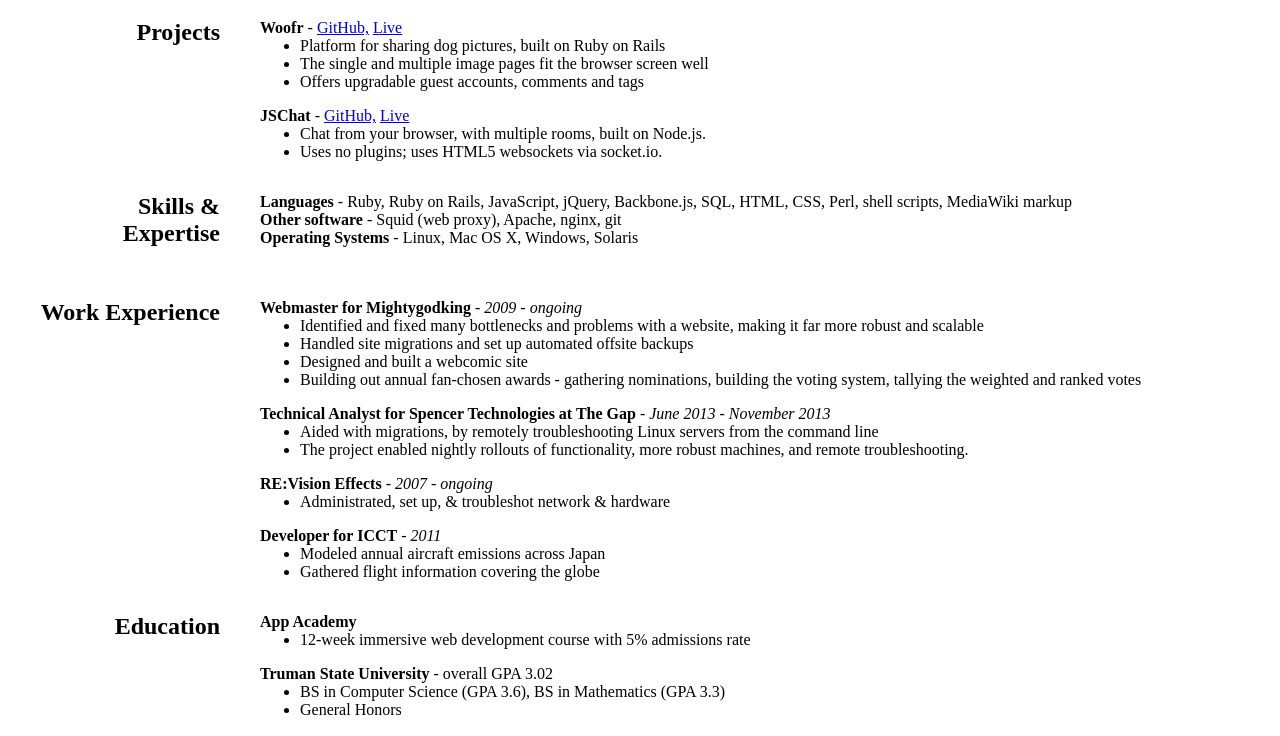
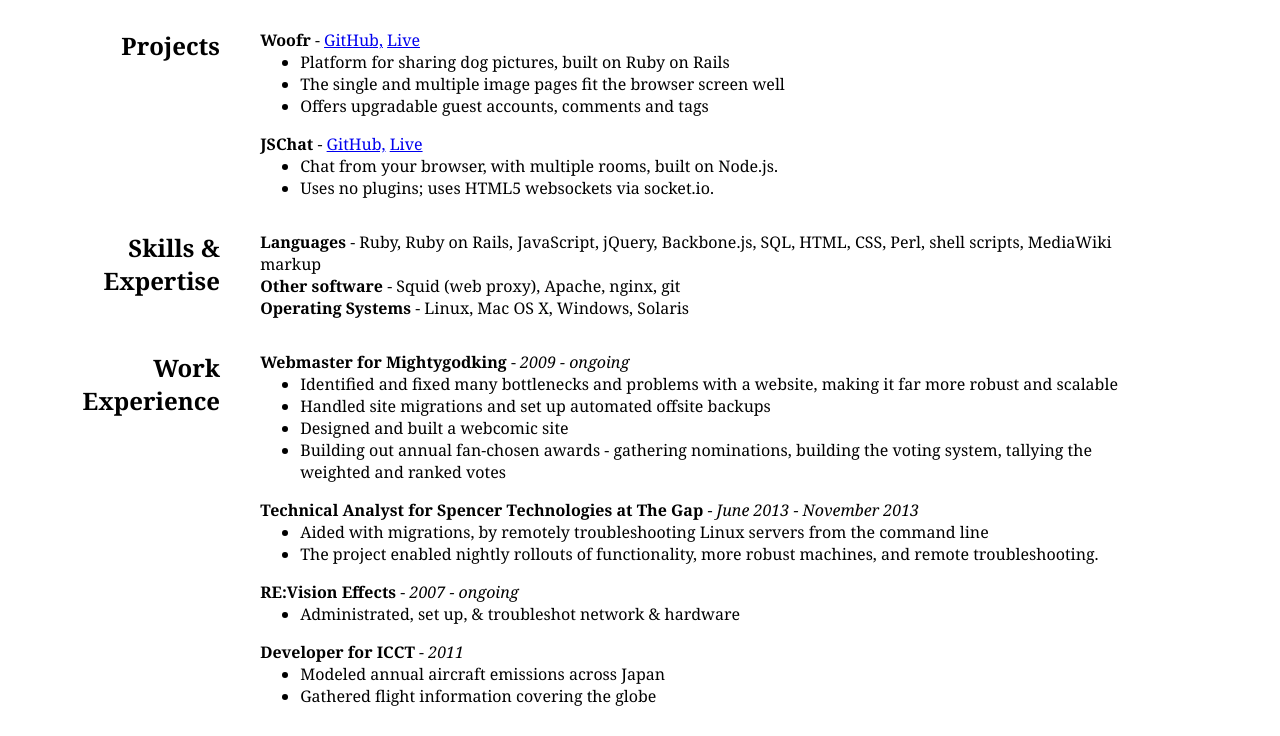
Before and after one commit to pronoiac/pronoiac.github.io, a plain HTML site: page index.html in a window 1280 px wide. Shown: the part 97-833 px from the top of the page. Drawn offline with Linux system fonts and the light colour scheme.

Commit message:
Setting fonts; going with Georgia for now

```diff
--- a/resume.css
+++ b/resume.css
@@ -43,3 +43,8 @@ h1 {
 .item:not(:first-of-type) {
   margin-top: 1em;
 }
+
+body {
+  /*  font-family: Garamond, Baskerville, 'Baskerville Old Face', 'Hoefler Text', 'Times New Roman', serif;*/
+  font-family: Georgia, Times, 'Times New Roman', serif;
+}
```
